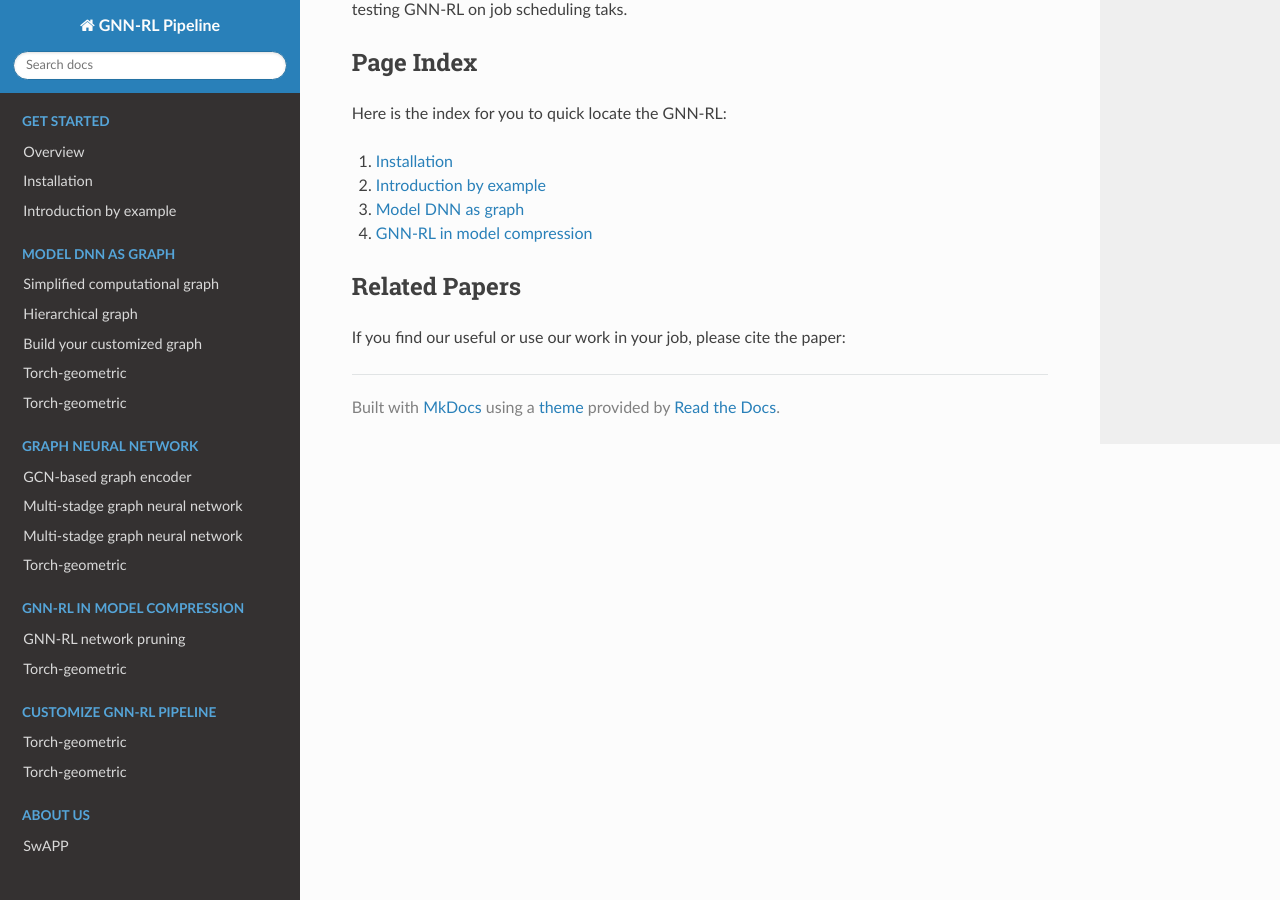
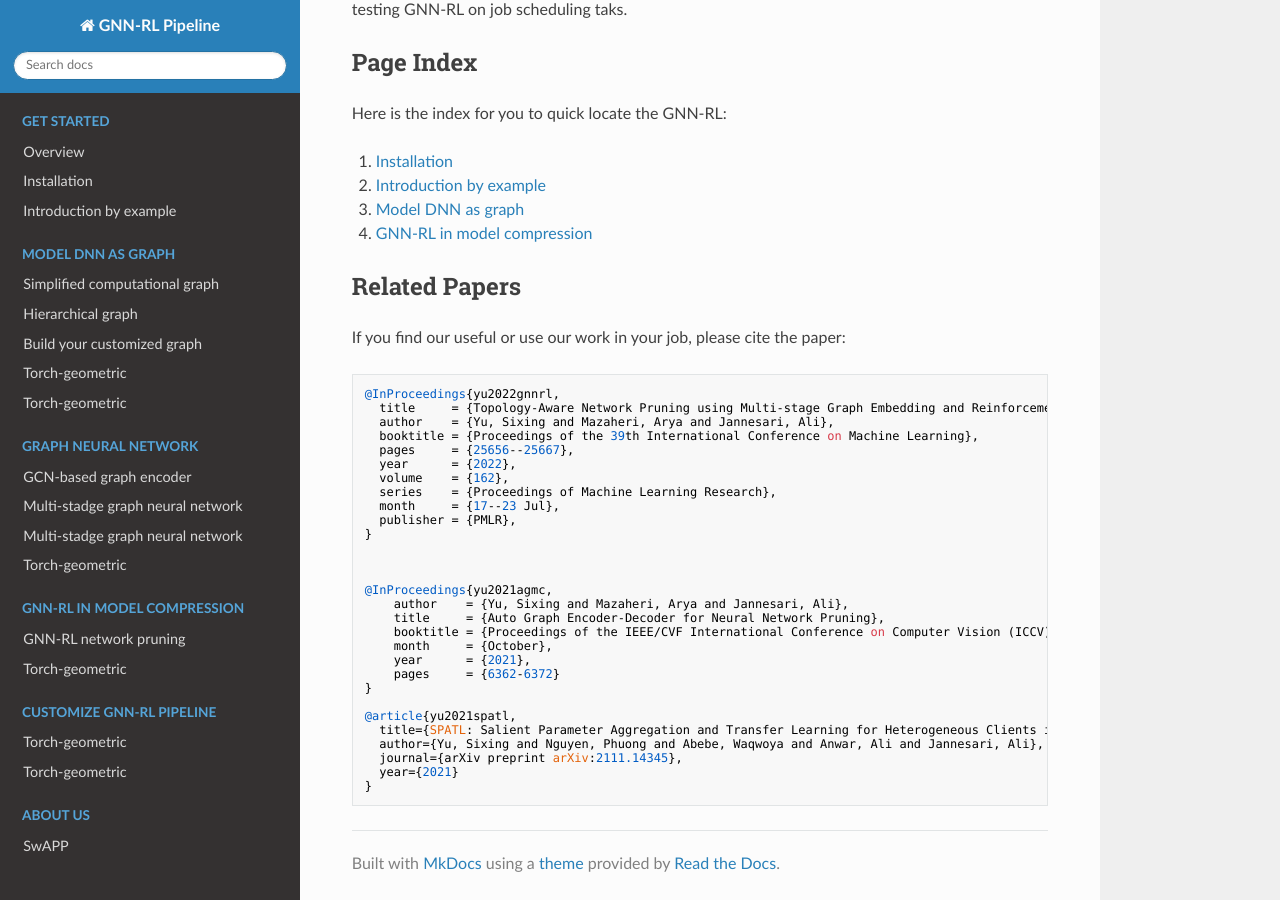
Before and after one commit to yusx-swapp/GNN-RL-Model-Compression, an MkDocs documentation site: the page built from docs/README.md, in a window 1280 px wide and 900 px high, scrolled down 810 px. Built offline with MkDocs 1.6.1, drawn with Linux system fonts in a browser that asks for light colours; nearby versions of some CDN libraries.

Commit message:
updates docs

```diff
--- a/docs/index.md
+++ b/docs/README.md
@@ -62,3 +62,35 @@
 
 ## Related Papers
 If you find our useful or use our work in your job, please cite the paper:
+
+
+
+    @InProceedings{yu2022gnnrl,
+      title     = {Topology-Aware Network Pruning using Multi-stage Graph Embedding and Reinforcement Learning},
+      author    = {Yu, Sixing and Mazaheri, Arya and Jannesari, Ali},
+      booktitle = {Proceedings of the 39th International Conference on Machine Learning},
+      pages     = {25656--25667},
+      year      = {2022},
+      volume    = {162},
+      series    = {Proceedings of Machine Learning Research},
+      month     = {17--23 Jul},
+      publisher = {PMLR},
+    }
+
+
+
+    @InProceedings{yu2021agmc,
+        author    = {Yu, Sixing and Mazaheri, Arya and Jannesari, Ali},
+        title     = {Auto Graph Encoder-Decoder for Neural Network Pruning},
+        booktitle = {Proceedings of the IEEE/CVF International Conference on Computer Vision (ICCV)},
+        month     = {October},
+        year      = {2021},
+        pages     = {6362-6372}
+    }
+
+    @article{yu2021spatl,
+      title={SPATL: Salient Parameter Aggregation and Transfer Learning for Heterogeneous Clients in Federated Learning},
+      author={Yu, Sixing and Nguyen, Phuong and Abebe, Waqwoya and Anwar, Ali and Jannesari, Ali},
+      journal={arXiv preprint arXiv:2111.14345},
+      year={2021}
+    }
--- a/mkdocs.yml
+++ b/mkdocs.yml
@@ -1,7 +1,6 @@
 site_name: GNN-RL Pipeline
 site_url:
 nav:
-
   - "Get Started":
     - "Overview": overview.md
     - "Installation": Installation.md
```
